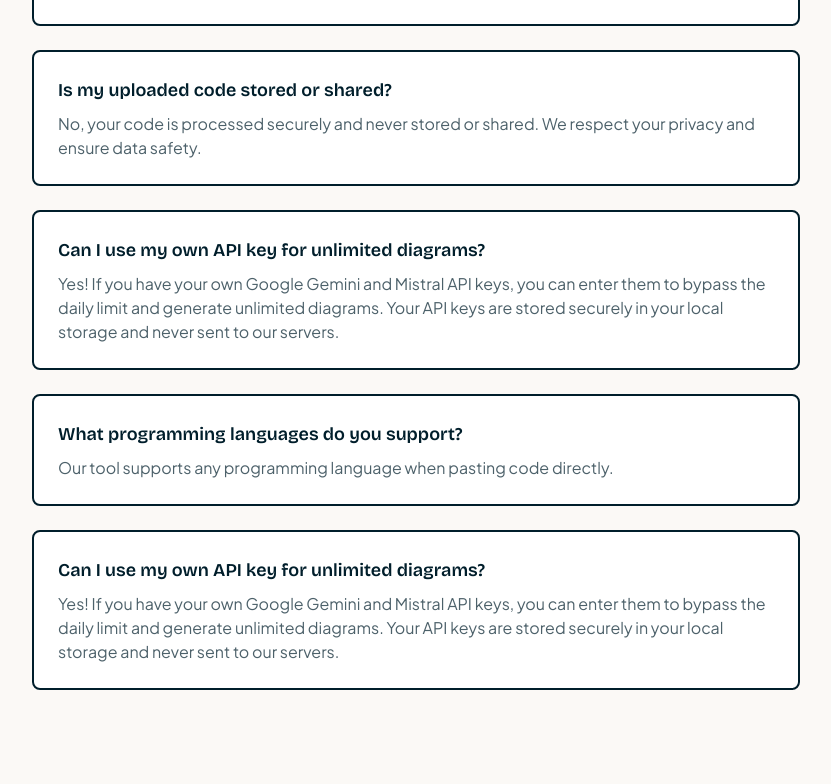
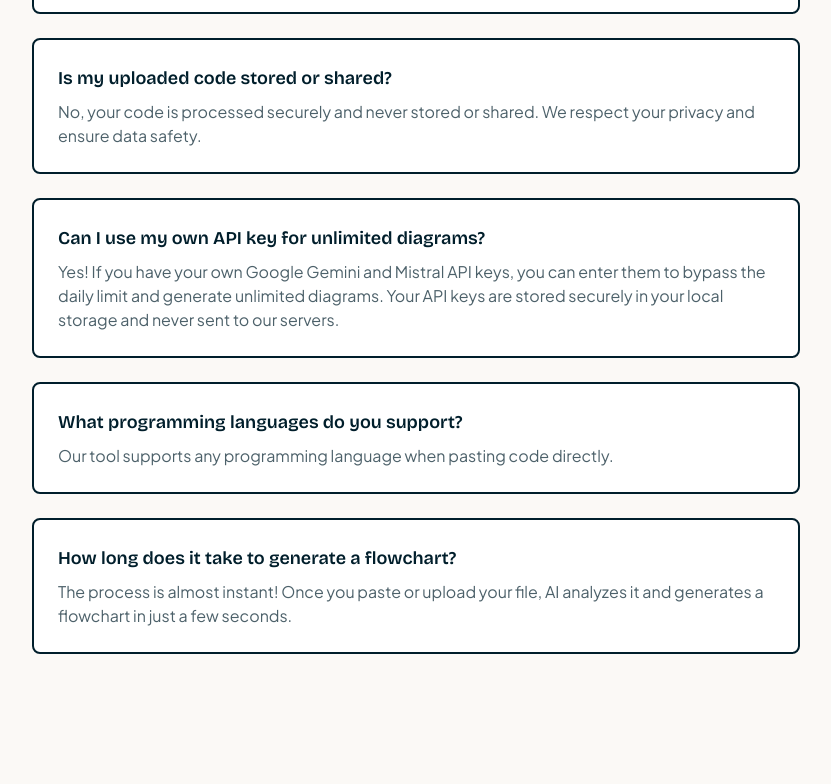
Before and after one commit to nithinworks/code2flows, a Next.js app: page / in a window 1280 px wide. Shown: the part 2657-3441 px from the top of the page, without its empty margins (224-1055 px from the left). Built offline with nearby package versions, Linux system fonts and the light colour scheme; no server answers; the database is empty.

Commit message:
bug fixes commit

```diff
--- a/app/components/FlowchartViewer.tsx
+++ b/app/components/FlowchartViewer.tsx
@@ -187,7 +187,7 @@ export default function FlowchartViewer({
             title="Download SVG"
           >
             <FiDownload className="w-4 h-4" />
-            <span className="text-sm">Download SVG</span>
+            <span className="text-sm text-[0.8rem]">Download SVG</span>
           </button>
           <button
             onClick={copySVG}
@@ -199,7 +199,9 @@ export default function FlowchartViewer({
             ) : (
               <FiCopy className="w-4 h-4" />
             )}
-            <span className="text-sm">{copied ? "Copied!" : "Copy SVG"}</span>
+            <span className="text-sm text-[0.8rem]">
+              {copied ? "Copied!" : "Copy SVG"}
+            </span>
           </button>
         </div>
 
--- a/app/page.tsx
+++ b/app/page.tsx
@@ -421,8 +421,9 @@ export default function Home() {
                       "Generate Flowchart"
                     )}
                   </button>
+                </form>
 
-                  {/* Usage Counter Badge */}
+                {/* Usage Counter Badge - Moved outside form */}
                 <div className="mt-3 flex items-center justify-center gap-1.5">
                   <div className="bg-[#001e2b]/5 text-[#001e2b] px-2.5 py-1 rounded-full text-xs border border-[#001e2b]/10 flex flex-wrap items-center gap-1.5 text-center">
                     {hasCustomKeys ? (
@@ -443,7 +444,10 @@ export default function Home() {
                     )}
                   </div>
                   <div className="group relative">
-                      <button className="w-4 h-4 rounded-full border border-[#001e2b]/20 text-[#001e2b]/40 flex items-center justify-center text-xs hover:border-[#001e2b]/40 hover:text-[#001e2b]/60 transition-colors">
+                    <button
+                      type="button"
+                      className="w-4 h-4 rounded-full border border-[#001e2b]/20 text-[#001e2b]/40 flex items-center justify-center text-xs hover:border-[#001e2b]/40 hover:text-[#001e2b]/60 transition-colors"
+                    >
                       i
                     </button>
                     <div className="absolute bottom-full mb-2 right-0 w-60 p-2.5 bg-white rounded-lg shadow-lg border border-[#001e2b] opacity-0 invisible group-hover:opacity-100 group-hover:visible transition-all duration-200">
@@ -455,7 +459,6 @@ export default function Home() {
                     </div>
                   </div>
                 </div>
-                </form>
               </div>
             </div>
 
@@ -679,14 +682,12 @@ export default function Home() {
                   {/* FAQ Item 6 */}
                   <div className="bg-white rounded-lg border-2 border-[#001e2b] p-6">
                     <h3 className="text-lg font-semibold text-[#001e2b] mb-2 font-bricolage">
-                      Can I use my own API key for unlimited diagrams?
+                      How long does it take to generate a flowchart?
                     </h3>
                     <p className="text-[#001e2b]/70">
-                      Yes! If you have your own Google Gemini and Mistral API
-                      keys, you can enter them to bypass the daily limit and
-                      generate unlimited diagrams. Your API keys are stored
-                      securely in your local storage and never sent to our
-                      servers.
+                      The process is almost instant! Once you paste or upload
+                      your file, AI analyzes it and generates a flowchart in
+                      just a few seconds.
                     </p>
                   </div>
                 </div>
```
Lines whose indentation alone changed are shown as unchanged.
